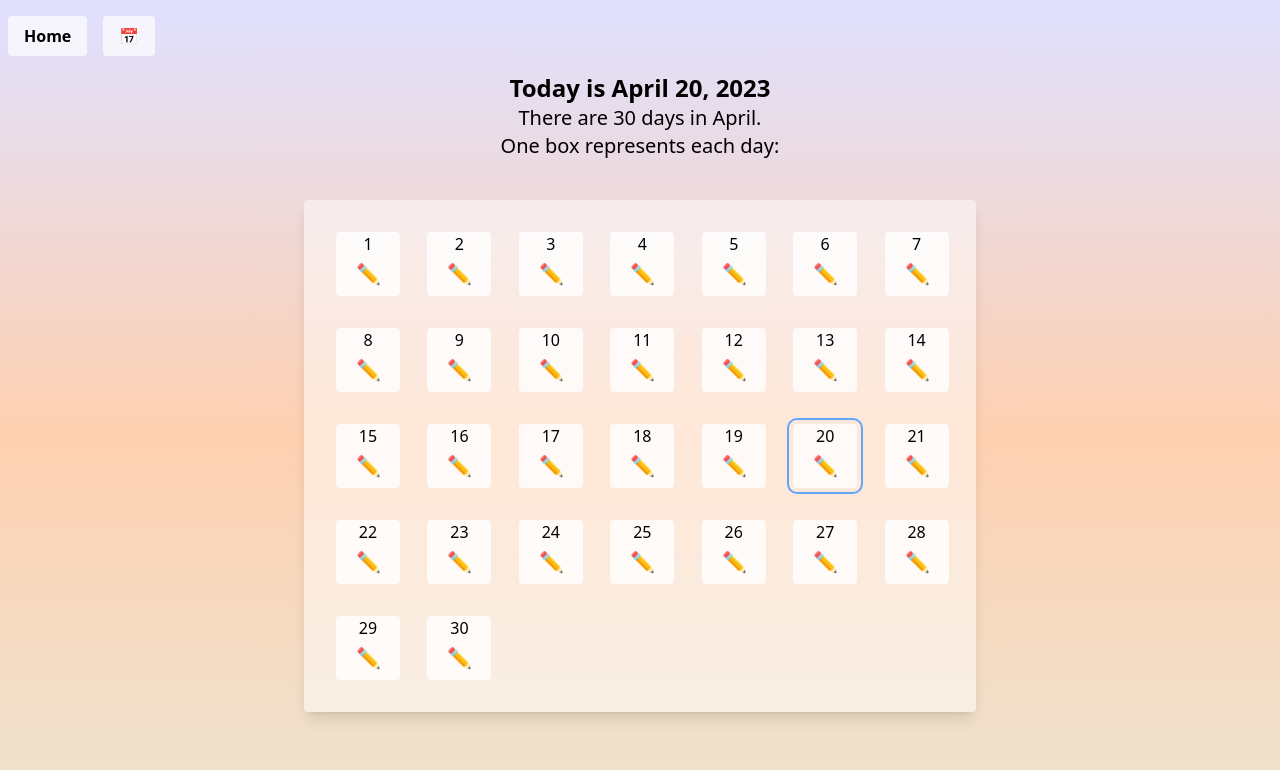
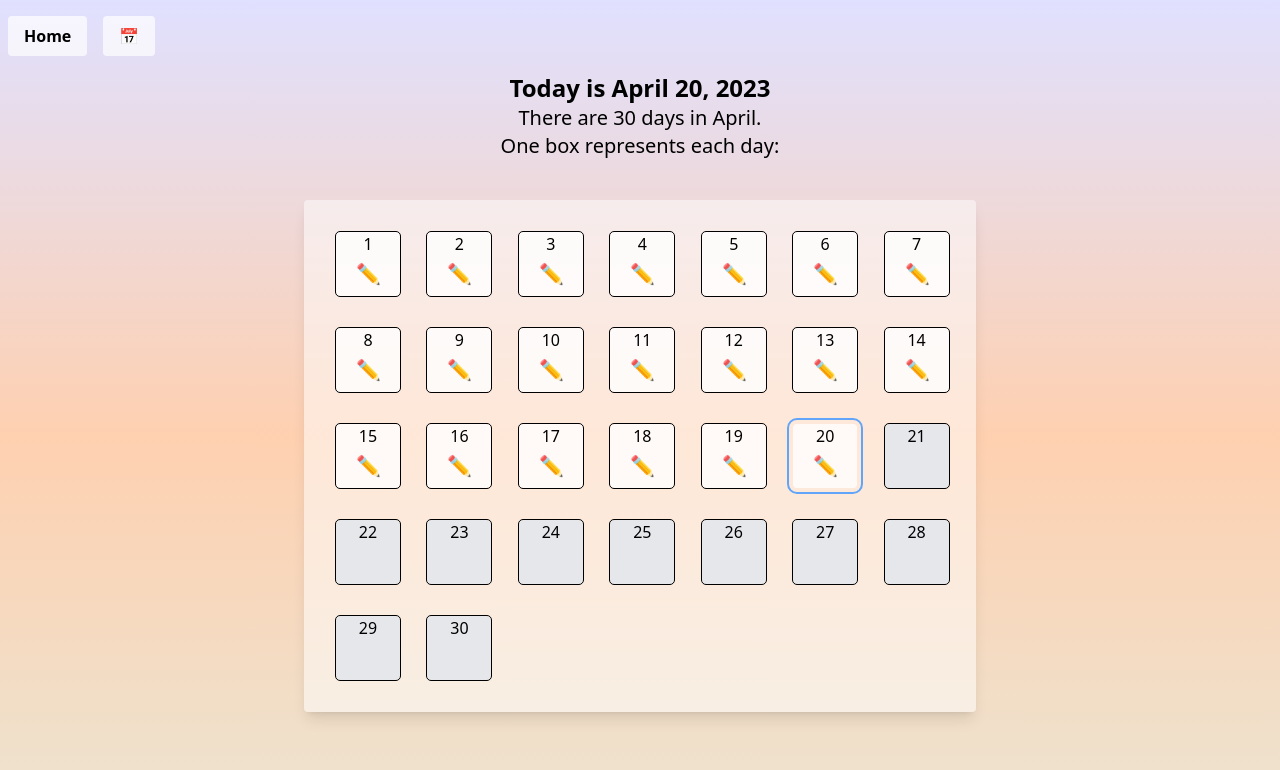
Before and after one commit to Pawtang/sunny-front, a React (Create React App) app in the folder Sunny/: page /month in a window 1280 px wide. Shown: the top 770 px of the page. Built offline with nearby package versions, Linux system fonts and the light colour scheme; no server answers.

Commit message:
conditional styling, time dependent

```diff
--- a/Sunny/src/components/CalendarDay.tsx
+++ b/Sunny/src/components/CalendarDay.tsx
@@ -29,26 +29,42 @@ const CalendarDay: FunctionComponent<calendarDayProps> = (props) => {
     const month = dayjs().format("MM");
     const year = dayjs().year();
     const day = prefixer(dayIndex);
-    console
-      .log
-      // dayjs.isSame()
-      // dayjs(`${today.year()}-${today.month()}-${today.date()}`, "YYYY-MM-DD"),
-      // dayjs(`${year}-${month}-${day}`, "YYYY-MM-DD")
-      ();
-    const outlineDetermine = () => {
-      if (dayjs(`${year}-${month}-${day}`).isSame(dayjs(), "day")) {
-        return "outline outline-2 outline-blue-400 outline-offset-4";
-      }
+    const date = `${year}-${month}-${day}`;
+
+    const compare = (date: string) => {
+      if (dayjs(date).isSame(dayjs(), "day")) return "same";
+      else if (dayjs(date).isAfter(dayjs(), "day")) return "after";
+      else return "before";
     };
+
+    const conditionalStyling = () => {
+      if (compare(date) === "same") {
+        return "outline outline-2 outline-blue-400 outline-offset-4 bg-white/80 hover:bg-white hover:h-15 hover:-translate-y-2 hover:drop-shadow-md";
+      } else if (compare(date) === "after") {
+        return "bg-gray-200 cursor-default";
+      } else
+        return "bg-white/80 hover:bg-white hover:h-15 hover:-translate-y-2 hover:drop-shadow-md";
+    };
+
     return (
-      <Link to={`/Day?date=${year}${month}${day}`}>
+      <Link
+        to={
+          compare(date) === "before" || compare(date) === "same"
+            ? `/Day?date=${date}`
+            : ""
+        }
+      >
         <div
-          className={`dayBox relative w-16 hover:-translate-y-2 h-16 hover:h-15 bg-white/80 hover:bg-white transition-all m-4 rounded hover:drop-shadow-md ${outlineDetermine()}`}
+          className={`dayBox relative w-16  h-16 transition-all m-4 rounded  ${conditionalStyling()} outline outline-1`}
         >
           <h1 className="text-large text-center">{dayIndex}</h1>
           {/* <h2 className="text-medium text-center">{dayRating}</h2> */}
           <div className={`absolute w-10 h-8 bottom-1 right-1 rounded-full}`}>
-            <span className="text-xl">{CalendarEmoji(dayRating)}</span>
+            <span className="text-xl">
+              {compare(date) === "before" || compare(date) === "same"
+                ? CalendarEmoji(dayRating)
+                : ""}
+            </span>
           </div>
         </div>
       </Link>
--- a/Sunny/src/components/Day.tsx
+++ b/Sunny/src/components/Day.tsx
@@ -113,7 +113,7 @@ const Day: FunctionComponent<dayProps> = (props) => {
           <ActionButton
             onClick={() => {
               submitDay({ notes, dayRating, attributes, date }, (data: any) => {
-                alert("YAY");
+                console.log(data);
               });
             }}
             buttonText="Submit"
```
